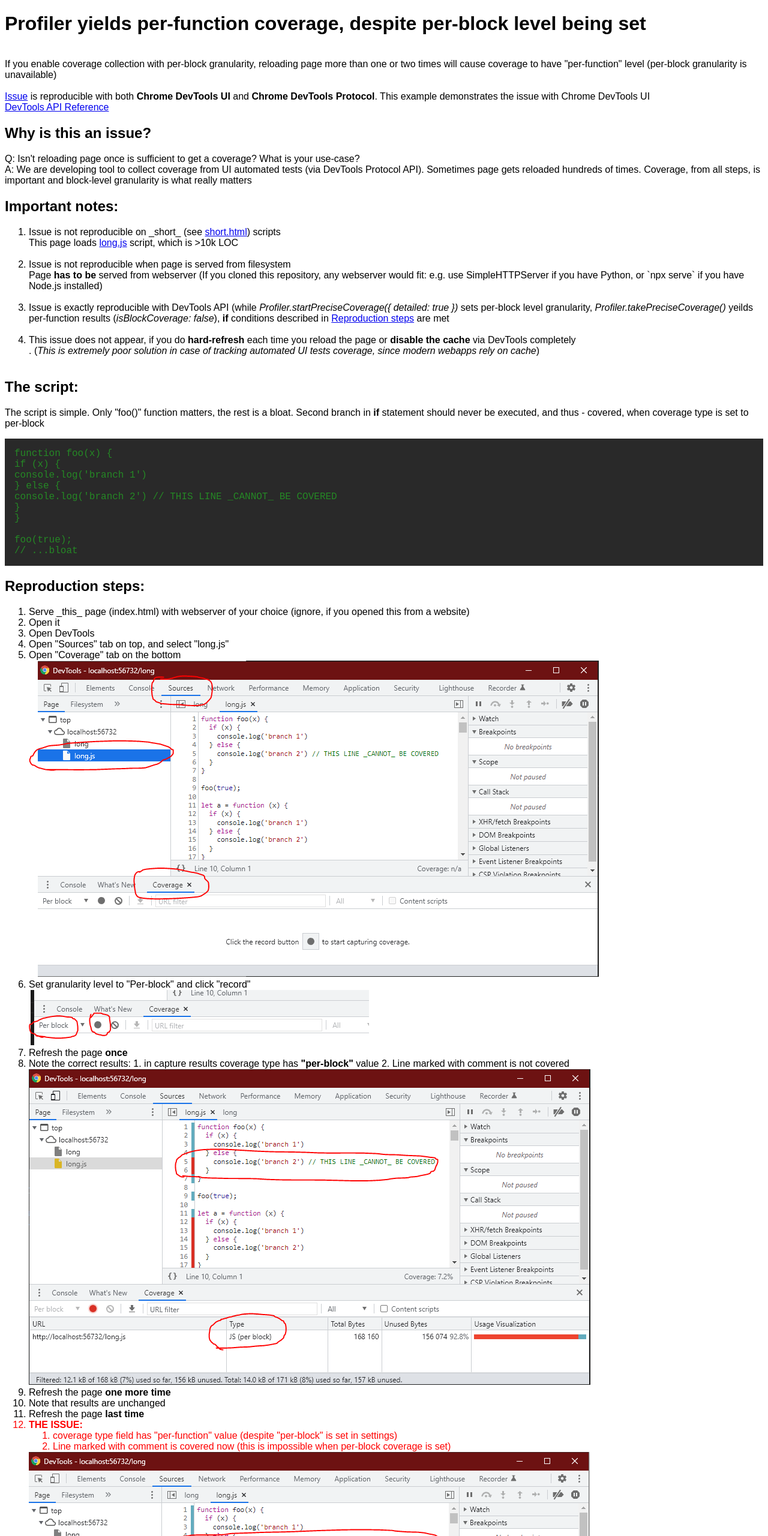
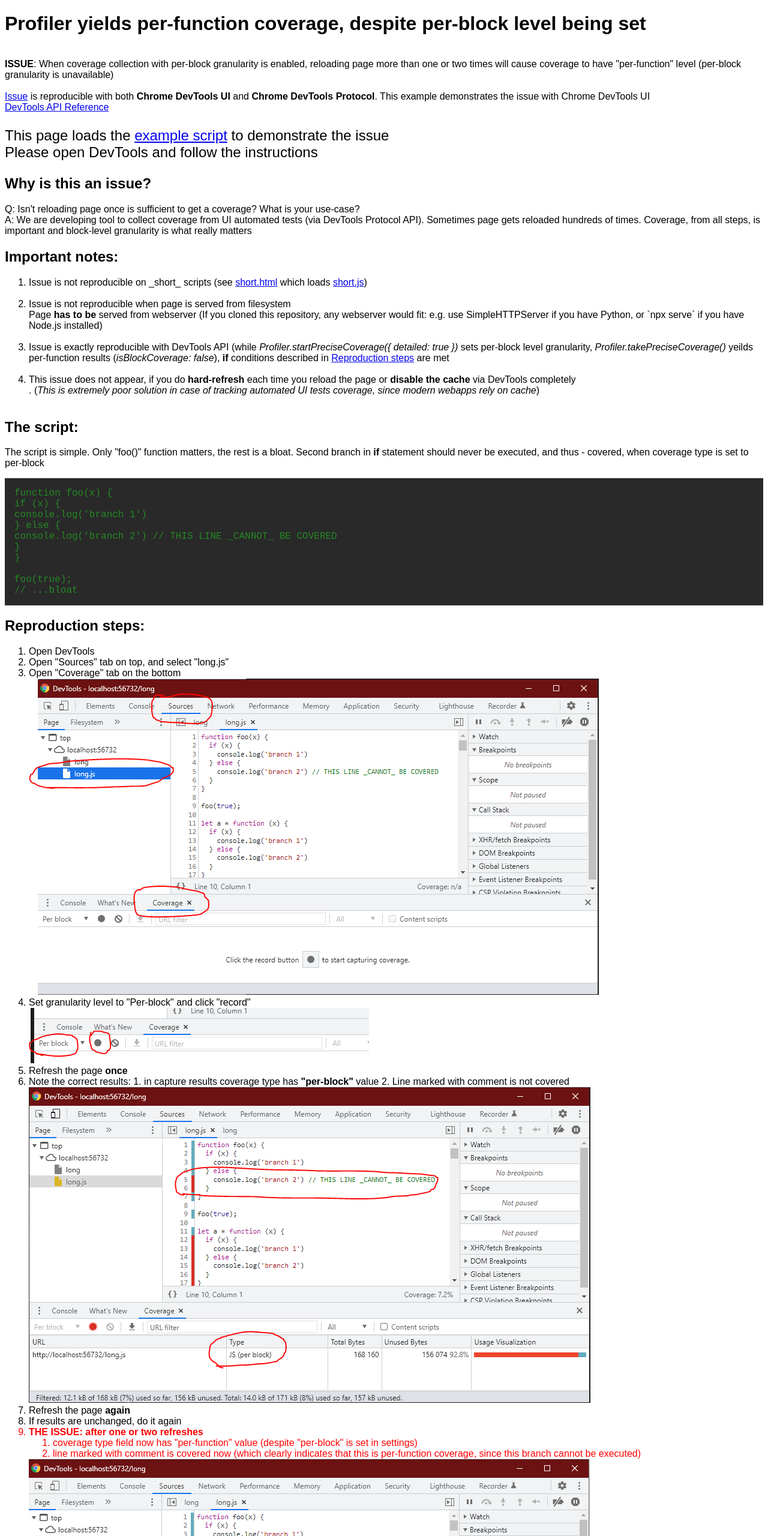
Before and after one commit to RomanDavlyatshin/chrome-per-block-coverage-issue-repro-example, a plain HTML site: page index.html in a window 1280 px wide. Shown: the top 2560 px of the page at 60% size. Drawn offline with Linux system fonts and the light colour scheme.

Commit message:
clarify steps a bit

```diff
--- a/index.html
+++ b/index.html
@@ -10,11 +10,16 @@
     <div>
       <h1> Profiler yields per-function coverage, despite per-block level being set</h1>
       </br>
-      If you enable coverage collection with per-block granularity, reloading page more than one or two times will cause coverage to have "per-function" level (per-block granularity is unavailable)</br>
+      <b>ISSUE</b>: When coverage collection with per-block granularity is enabled, reloading page more than one or two times will cause coverage to have "per-function" level (per-block granularity is unavailable)</br>
       </br>
       <a href="#the-issue">Issue</a> is reproducible with both <b>Chrome DevTools UI</b> and <b>Chrome DevTools Protocol</b>. This example demonstrates the issue with Chrome DevTools UI
       </br>
       <a href="https://chromedevtools.github.io/devtools-protocol/tot/Profiler/#method-startPreciseCoverage">DevTools API Reference</a>
+
+      <p style="font-size: 24px">
+        This page loads the <a href="./long.js">example script</a> to demonstrate the issue</br>
+        Please open DevTools and follow the instructions
+      </p>
 
       <h2>Why is this an issue?</h2>
         Q: Isn't reloading page once is sufficient to get a coverage? What is your use-case?
@@ -23,8 +28,7 @@
       <h2> Important notes: </h2>
       <ol>
         <li>
-          Issue is not reproducible on _short_ (see <a href="./short.html">short.html</a>) scripts</br>
-          This page loads <a href="./long.js">long.js</a> script, which is >10k LOC
+          Issue is not reproducible on _short_ scripts (see <a href="./short.html">short.html</a> which loads <a href="./short.js">short.js</a>)</br>
         </li>
         </br>
         <li>
@@ -62,8 +66,6 @@
     </div>
     <h2 id="repro-steps"> Reproduction steps: </h2>
     <ol>
-      <li>Serve _this_ page (index.html) with webserver of your choice (ignore, if you opened this from a website)</li>
-      <li>Open it</li>
       <li>Open DevTools</li>
       <li>Open "Sources" tab on top, and select "long.js"</li>
       <li>Open "Coverage" tab on the bottom</li>
@@ -73,13 +75,12 @@
       <li>Refresh the page <b>once</b></li>
       <li>Note the correct results: 1. in capture results coverage type has <b>"per-block"</b> value 2. Line marked with comment is not covered</li>
       <img src="./3__After_the_first_refresh__coverage_is_per_block.PNG"/>
-      <li>Refresh the page <b>one more time</b></li>
-      <li>Note that results are unchanged</li>
-      <li>Refresh the page <b>last time</b></li>
-      <li style="color: red;" id="the-issue"><b>THE ISSUE:</b>
+      <li>Refresh the page <b>again</b></li>
+      <li>If results are unchanged, do it again</li>
+      <li style="color: red;" id="the-issue"><b>THE ISSUE: after one or two refreshes</b>
         <ol>
-          <li>coverage type field has "per-function" value (despite "per-block" is set in settings)</li>
-          <li>Line marked with comment is covered now (this is impossible when per-block coverage is set)</li>
+          <li>coverage type field now has "per-function" value (despite "per-block" is set in settings)</li>
+          <li>line marked with comment is covered now (which clearly indicates that this is per-function coverage, since this branch cannot be executed)</li>
         </ol>
       </li>
       <img src="./4__After_the_third_refresh__coverage_is_per_function.PNG"/>
```
